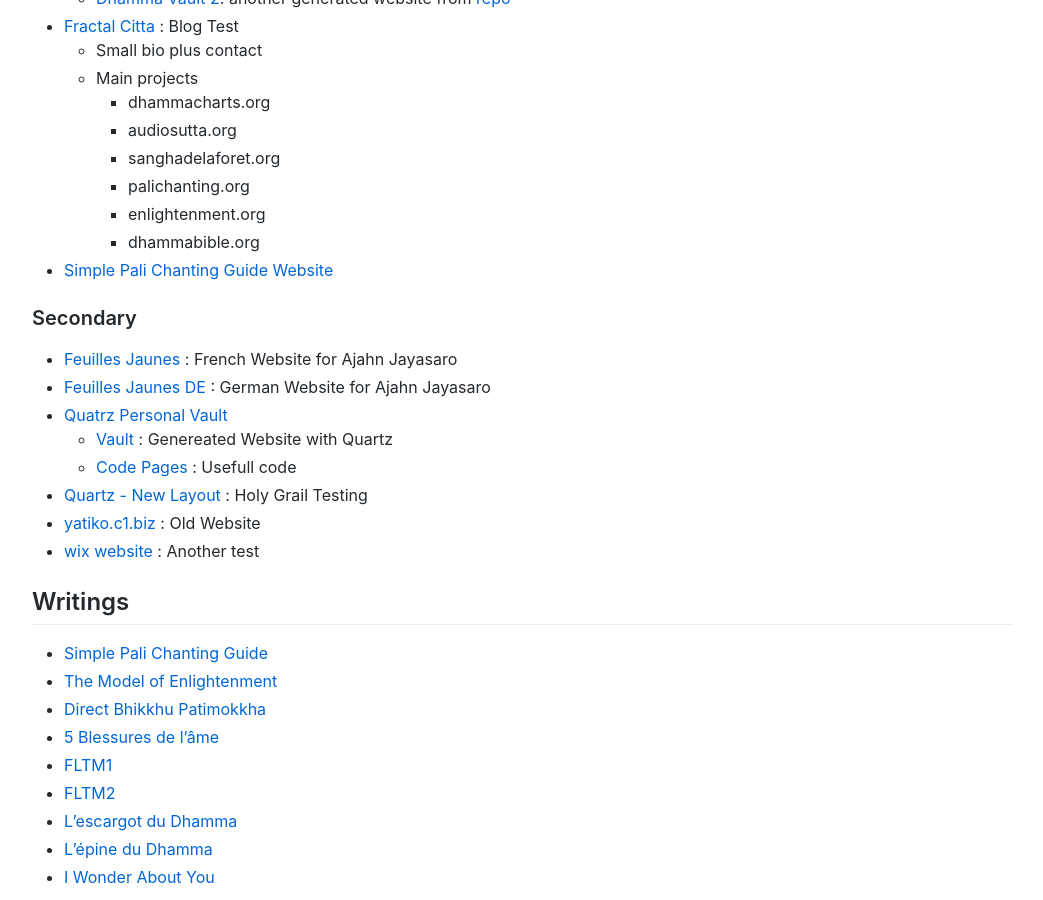
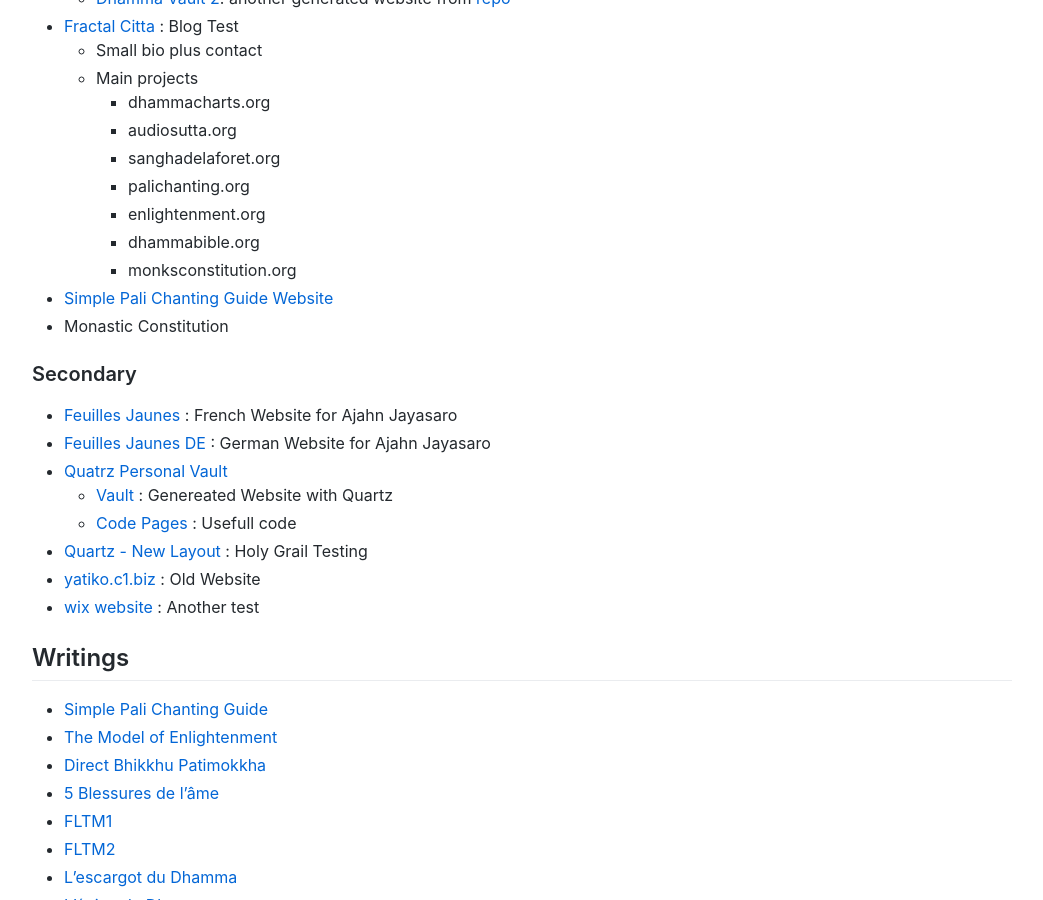
Before and after one commit to cittadhammo/old-personal-website, a Jekyll site: the page built from projects.md, in a window 1280 px wide and 900 px high, scrolled down 587 px. Shown: the whole window, without its empty margins (118-1161 px from the left). Built offline with Jekyll 4.4.1, drawn with Linux system fonts in a browser that asks for light colours.

Commit message:
Update projects.md

```diff
--- a/projects.md
+++ b/projects.md
@@ -26,7 +26,9 @@
     - palichanting.org
     - enlightenment.org
     - dhammabible.org
+    - monksconstitution.org
 - [Simple Pali Chanting Guide Website](https://palichanting.github.io/)
+- Monastic Constitution
 
 ### Secondary
 - [Feuilles Jaunes](http://www.ajahnjayasaro.fr) : French Website for Ajahn Jayasaro
```
